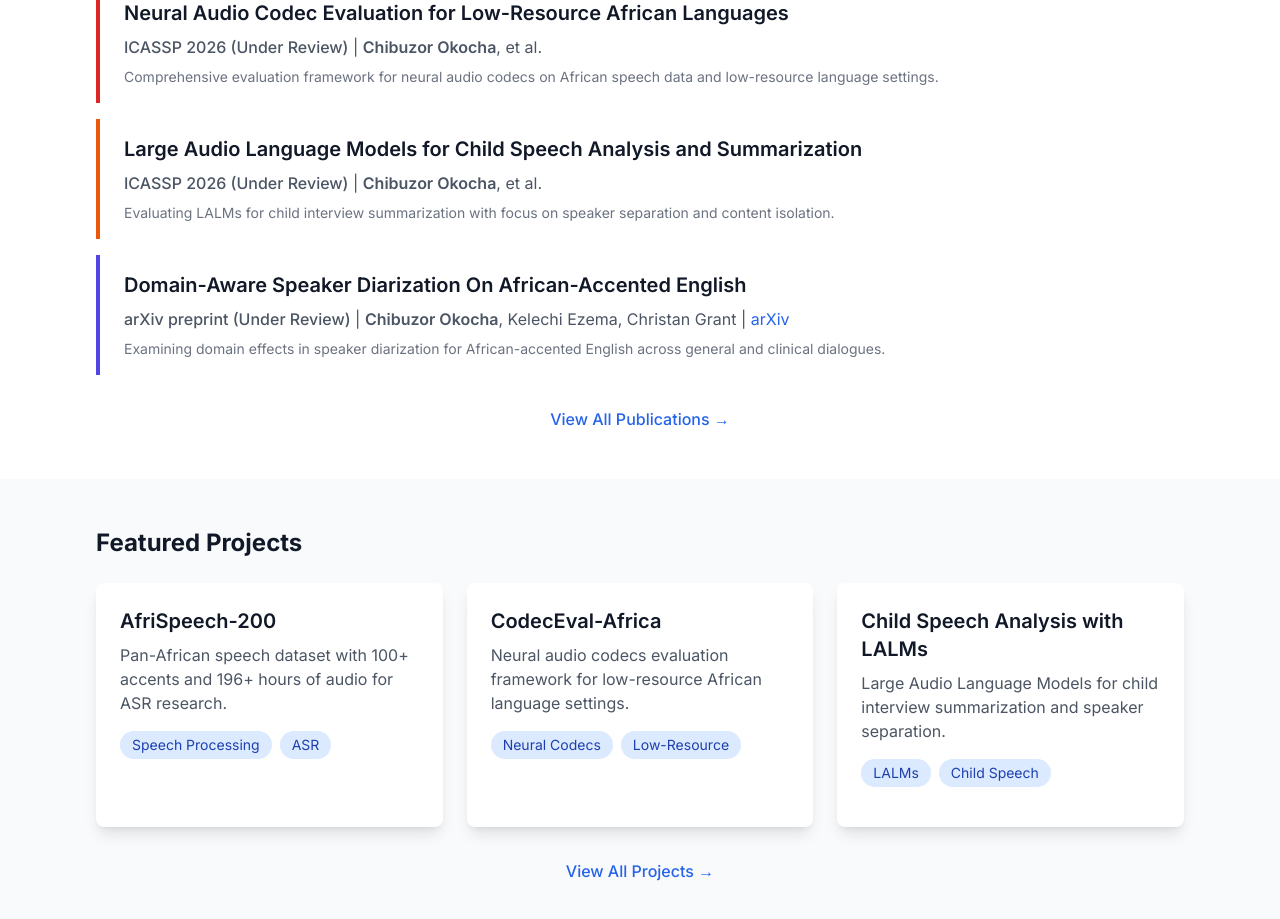
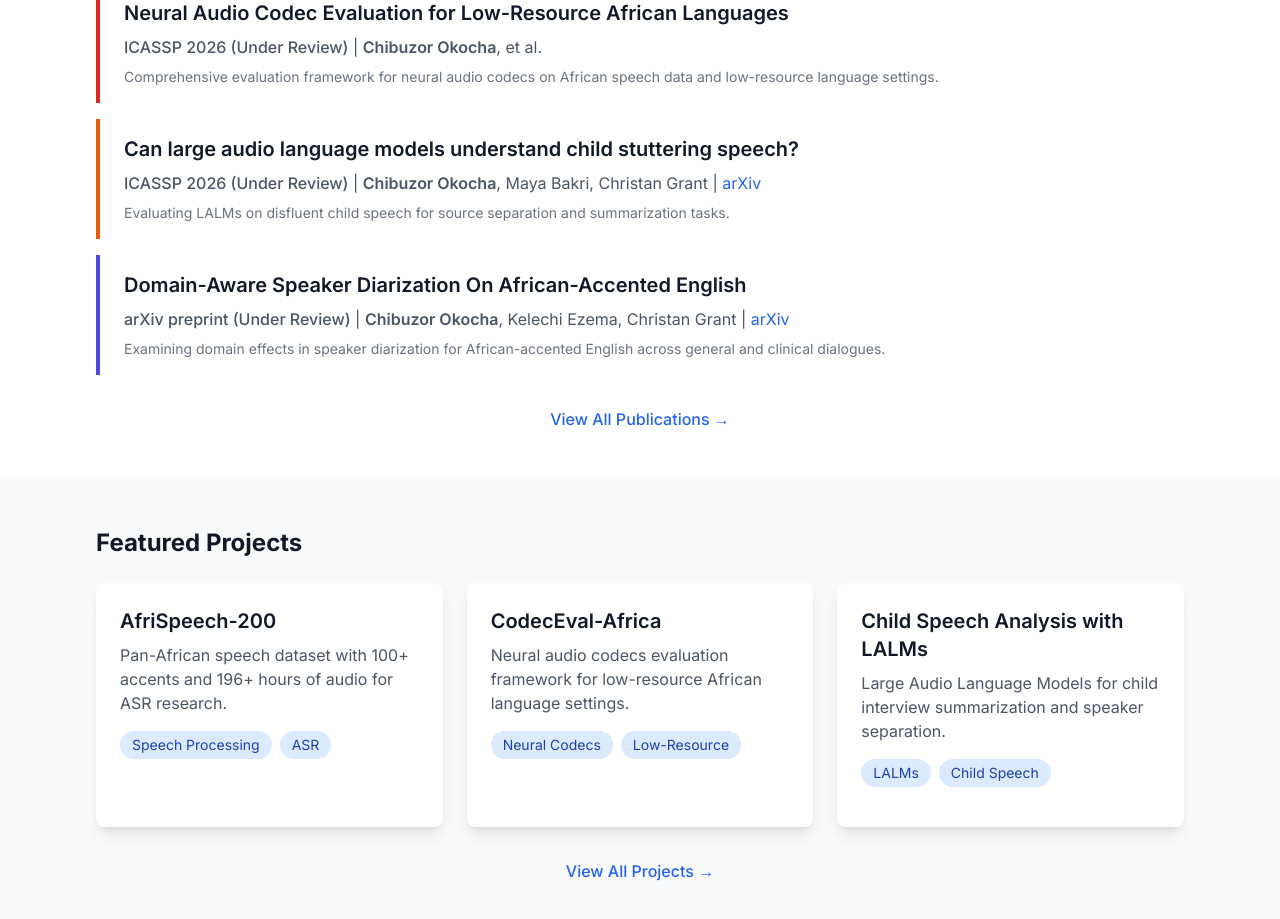
Before and after one commit to unruli/Portfolio-website, a Next.js app: page / in a window 1280 px wide. Shown: the part 1840-2759 px from the top of the page. Built offline with nearby package versions, Linux system fonts and the light colour scheme.

Commit message:
Add recent cv

```diff
--- a/src/app/page.tsx
+++ b/src/app/page.tsx
@@ -294,13 +294,13 @@ export default function Home() {
               className="border-l-4 border-orange-600 pl-6 py-4"
             >
               <h3 className="text-xl font-semibold text-gray-900 dark:text-white mb-2">
-                Large Audio Language Models for Child Speech Analysis and Summarization
+                Can large audio language models understand child stuttering speech?
               </h3>
               <p className="text-gray-600 dark:text-gray-300 mb-2">
-                <span className="font-medium">ICASSP 2026 (Under Review)</span> | <span className="font-semibold">Chibuzor Okocha</span>, et al.
+                <span className="font-medium">ICASSP 2026 (Under Review)</span> | <span className="font-semibold">Chibuzor Okocha</span>, Maya Bakri, Christan Grant | <a href="https://arxiv.org/abs/2510.20850" target="_blank" rel="noopener noreferrer" className="text-blue-600 dark:text-blue-400 hover:underline">arXiv</a>
               </p>
               <p className="text-gray-500 dark:text-gray-400 text-sm">
-                Evaluating LALMs for child interview summarization with focus on speaker separation and content isolation.
+                Evaluating LALMs on disfluent child speech for source separation and summarization tasks.
               </p>
             </motion.div>
 
--- a/src/app/publications/page.tsx
+++ b/src/app/publications/page.tsx
@@ -74,12 +74,13 @@ const publications = [
   },
   {
     id: 7,
-    title: 'Large Audio Language Models for Child Speech Analysis and Summarization',
-    authors: 'Chibuzor Okocha, [Co-authors TBD]',
+    title: 'Can large audio language models understand child stuttering speech? speech summarization, and source separation',
+    authors: 'Chibuzor Okocha, Maya Bakri, Christan Grant',
     venue: 'ICASSP',
     year: '2026',
     type: 'conference',
-    abstract: 'We evaluate Large Audio Language Models (LALMs) for child interview summarization, focusing on speaker separation and content isolation from mixed interviewer-child audio. This work addresses challenging scenarios including children who stutter and aims to maintain speaker purity in downstream summaries without explicit diarization.',
+    abstract: 'Child speech differs from adult speech in acoustics, prosody, and language development, and disfluencies (repetitions, prolongations, blocks) further challenge Automatic Speech Recognition (ASR) and downstream Natural Language Processing (NLP). Recent large audio-language models (LALMs) demonstrate strong cross-modal audio understanding; however, their behavior in disfluent child speech remains underexplored. We evaluate several state-of-the-art LALMs in two settings: an interview (mixed speakers) and a reading task (single child). The tasks are (i) single-channel source separation to isolate the child and (ii) child-only summarization that preserves clinically relevant disfluencies and avoids adult-speech leakage.',
+    pdf: 'https://arxiv.org/abs/2510.20850',
     status: 'Under Review',
   },
   {
```
